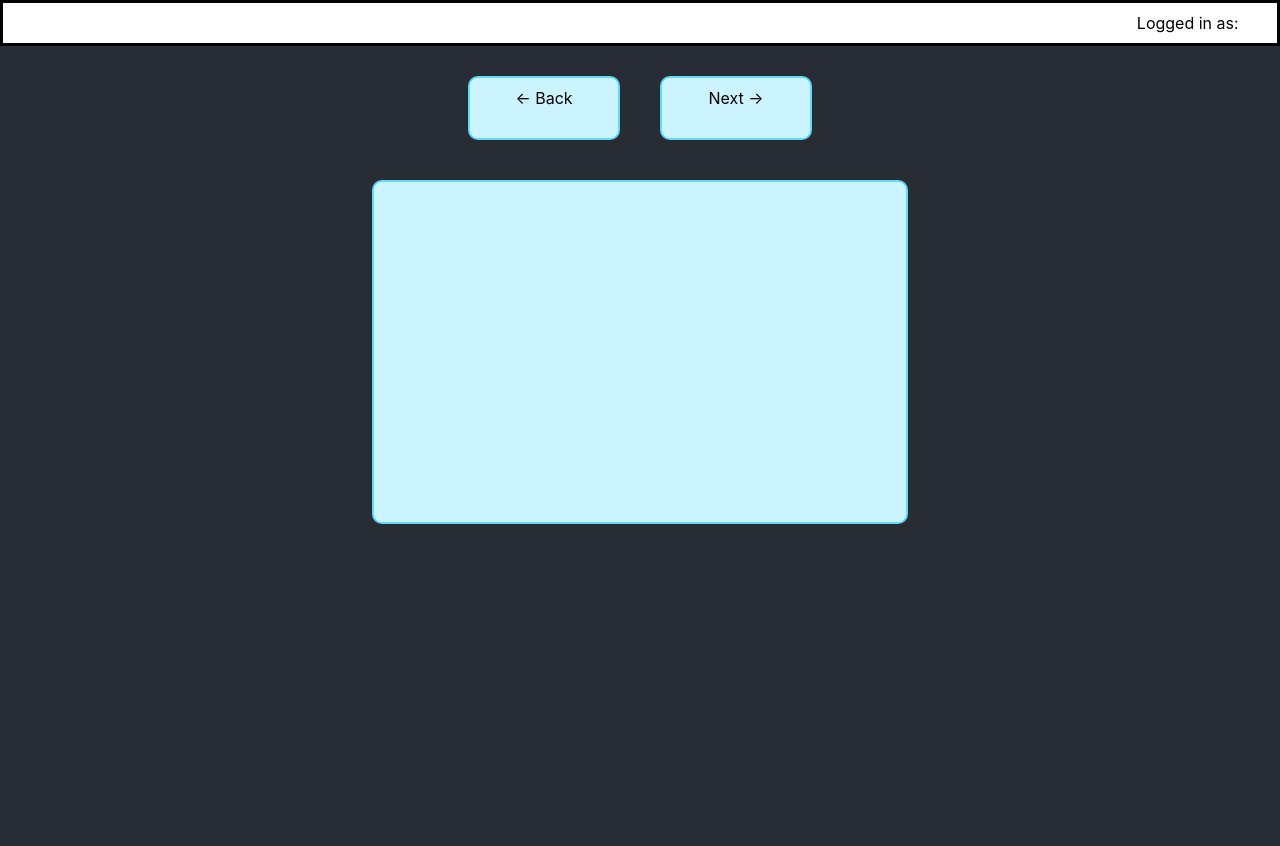
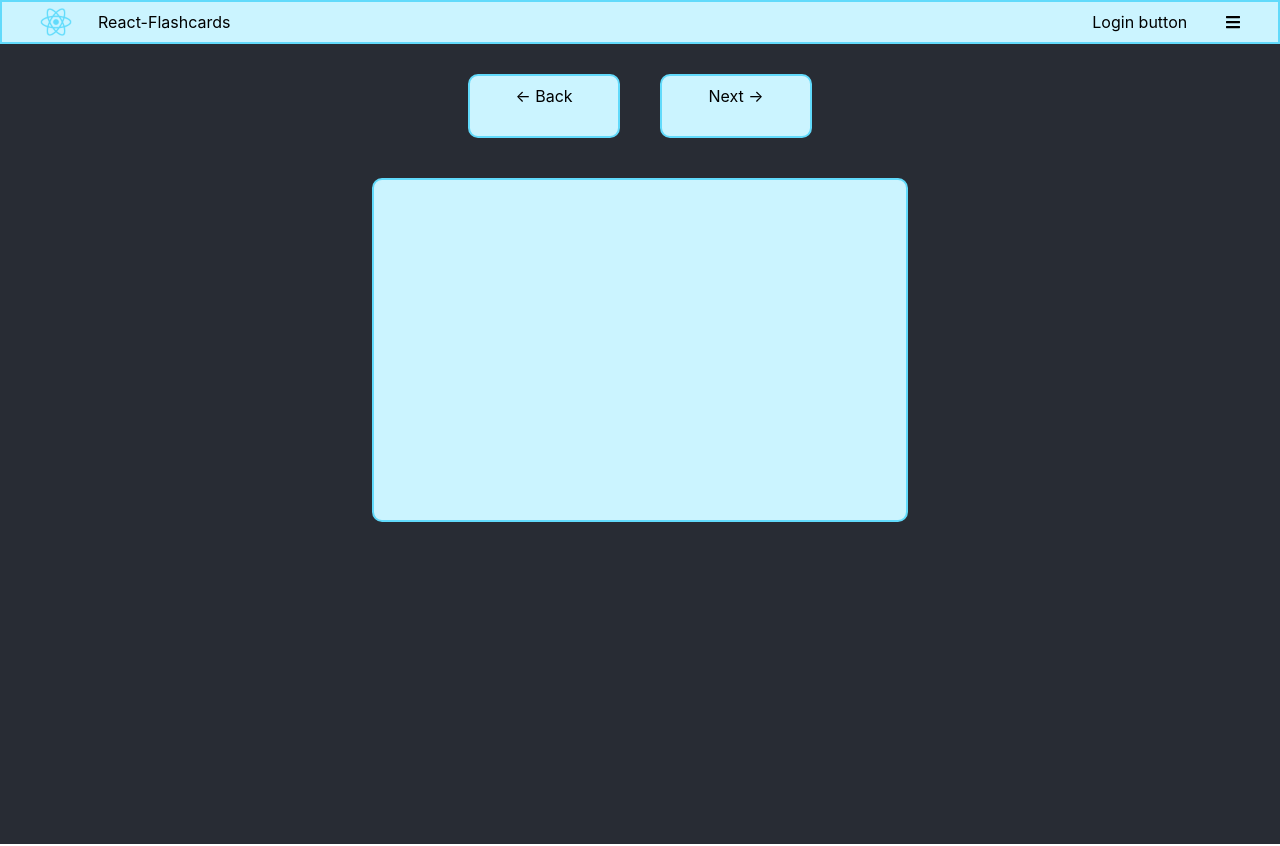
Before and after one commit to szkola-reacta/react-flashcards, a React (Create React App) app: page / in a window 1280 px wide. Built offline with nearby package versions, Linux system fonts and the light colour scheme; no server answers; the database is empty.

Commit message:
styled the navbar and installed font awsome library

```diff
--- a/package.json
+++ b/package.json
@@ -4,6 +4,9 @@
   "version": "0.1.0",
   "private": true,
   "dependencies": {
+    "@fortawesome/fontawesome-svg-core": "^1.2.36",
+    "@fortawesome/free-solid-svg-icons": "^5.15.4",
+    "@fortawesome/react-fontawesome": "^0.1.16",
     "@testing-library/jest-dom": "^5.11.4",
     "@testing-library/react": "^11.1.0",
     "@testing-library/user-event": "^12.1.10",
--- a/src/App.js
+++ b/src/App.js
@@ -5,8 +5,8 @@ import NavBar from './Containers/NavBar/NavBar';
 function App() {
   return (
     <div className="App">
-        <NavBar />
-        <MainView />
+      <NavBar logoImg={process.env.PUBLIC_URL + "/logo192.png"} logoText="React-Flashcards" />
+      <MainView />
     </div>
   );
 }
--- a/src/Containers/NavBar/NavBar.js
+++ b/src/Containers/NavBar/NavBar.js
@@ -1,28 +1,58 @@
+import { FontAwesomeIcon } from '@fortawesome/react-fontawesome';
+import { faBars } from '@fortawesome/free-solid-svg-icons'
+
 import styled from 'styled-components';
+import GlobalColors from '../../theme/colors'
 
 const NavBarWrapper = styled.div`
   display: flex;
   justify-content: space-between;
   align-items: center;
-  border: solid;
   height: 5vh;
+  background-color: ${GlobalColors.secondary};
+  border: 2px solid ${GlobalColors.primary};
 `;
 
 const NavBarLogo = styled.div`
   margin-left: 3vw;
+  height: 5vh;
+  display: flex;
+  align-items: center;
 `;
 
-const NavBarUser = styled.div`
+const NavBarRight = styled.div`
   margin-right: 3vw;
+  display: flex;
+  align-items: center;
 `;
 
+const LogoImg = styled.img`
+  height: 4vh;
+  margin-right: 2vw;
+`
+
+const IconContainer = styled.div`
+  margin-left: 3vw;
+  margin-left: 3vw;
+  height: 4vh;
+  display: flex;
+  align-items: center;
+  cursor: pointer;
+`
+
 function NavBar({ logoImg, logoText, user }) {
-    return (
-        <NavBarWrapper>
-            <NavBarLogo>{logoImg} {logoText}</NavBarLogo>
-            <NavBarUser>Logged in as: {user}</NavBarUser>
-        </NavBarWrapper>
-    );
+  const menuIcon = <FontAwesomeIcon icon={faBars} />
+
+  return (
+    <NavBarWrapper>
+      <NavBarLogo><LogoImg src={logoImg} alt="react-logo" /> {logoText}</NavBarLogo>
+      <NavBarRight>
+        {user ? `Logged in as: ${user}` : "Login button"}
+        <IconContainer>{menuIcon}</IconContainer>
+      </NavBarRight>
+
+    </NavBarWrapper>
+  );
 }
 
 export default NavBar;
```
Also changed, not shown: 1 other file (tests, documents, lock files or other folders).
